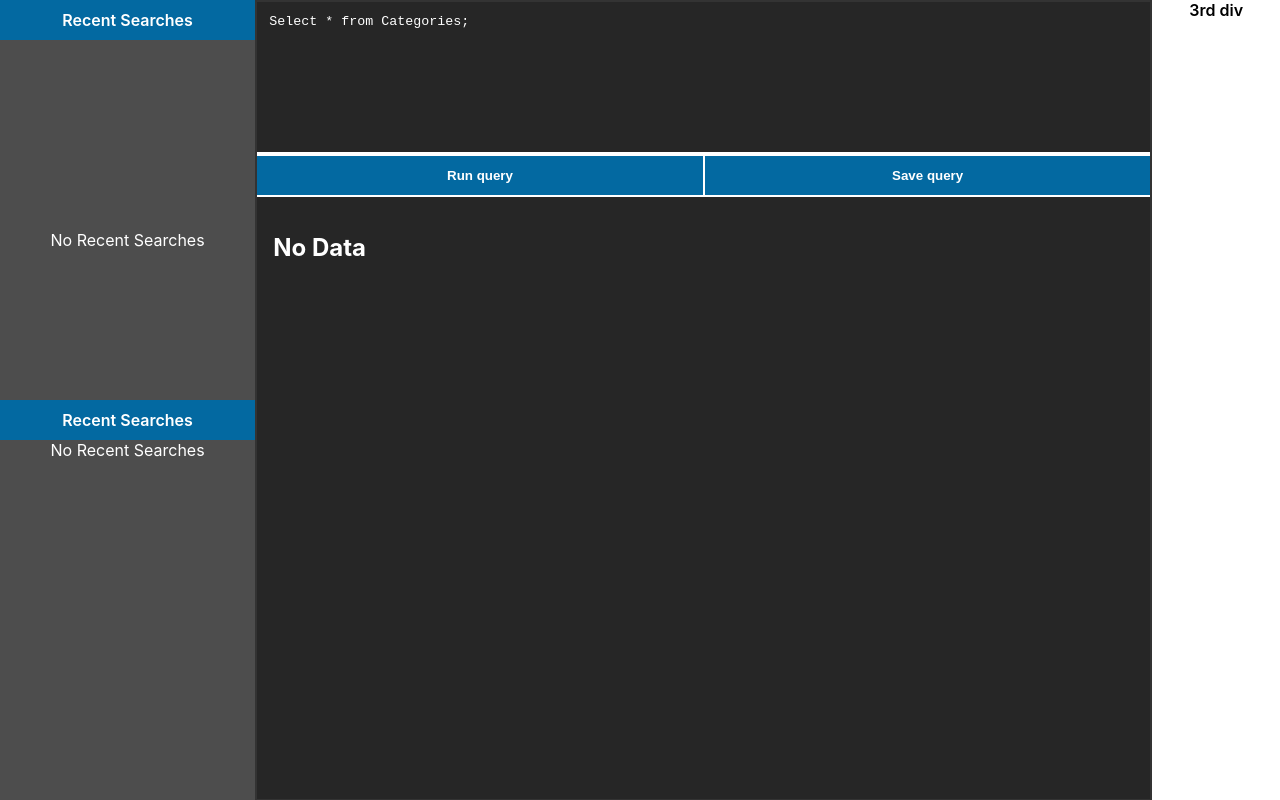
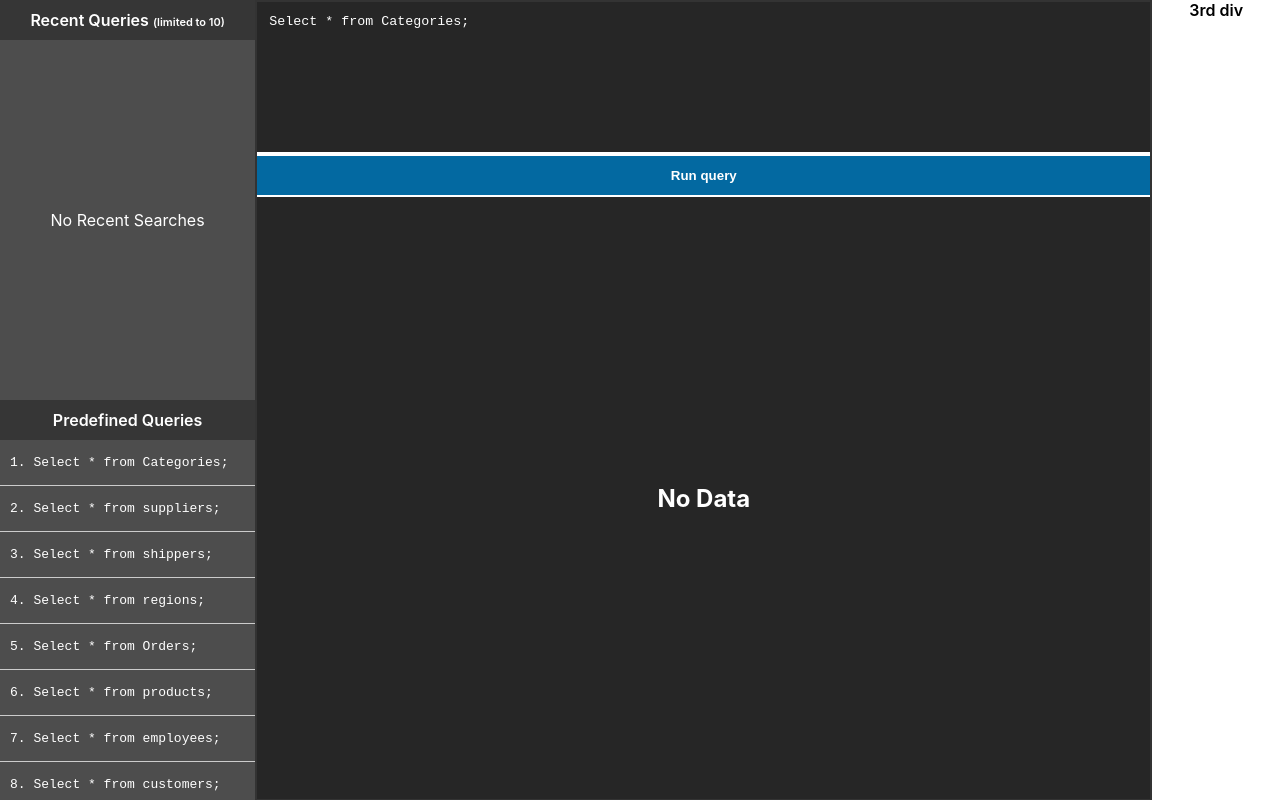
Before and after one commit to rajatgupta1993/QueryEditor, a React (Create React App) app: page / in a window 1280 px wide. Built offline with nearby package versions, Linux system fonts and the light colour scheme.

Commit message:
few minor changes

```diff
--- a/src/App.css
+++ b/src/App.css
@@ -34,7 +34,7 @@
 }
 
 .rq-header{
-  background-color: #0369a1;
+  background-color: #26262694;
   font-size: 16px;
   padding: 10px 5px;
   text-align: center;
@@ -46,16 +46,17 @@
   border-bottom: 1px solid #ccc;
 }
 
-.qv-cont{
-
-}
-
 .bold{
   font-weight: 600;
 }
 
+.bold span{
+  font-size: 11px;
+}
+
 .empty-cont{
   height: 100%;
+  width: 100%;
   display: flex;
   justify-content: center;
   align-items: center;
@@ -64,3 +65,8 @@
 .rs-cont{
   height: 50%;
 }
+
+.rs-cont-1{
+  overflow: scroll;
+  height: calc(100% - 40px);
+}
--- a/src/App.js
+++ b/src/App.js
@@ -1,7 +1,7 @@
 import './App.css';
 import QueryEditor from './components/queryEditor';
 import { useEffect, useState } from 'react';
-import { getQueryResult, QUERY_LS_KEY } from './utils';
+import { getQueryResult, QUERY_LS_KEY, PRE_DEFINED_QUERIES } from './utils';
 import ResultViewer from './components/resultViewer';
 
 function App() {
@@ -32,8 +32,9 @@ function App() {
         <div className='left-sidebar'>
           <div className='rs-cont'>
             <div className='rq-header'>
-              <div className='bold'> Recent Searches</div>
+              <div className='bold'> Recent Queries <span>(limited to 10)</span></div>
             </div>
+            <div className='rs-cont-1'>
               {recentQueriesList?.length ?
                 recentQueriesList.map((query, i) => (
                   <div className='rq-row' key={i} onClick={() => {
@@ -47,24 +48,23 @@ function App() {
                   </div>
                 )
               }
+              </div>
           </div>
-          <div>
+          <div className='rs-cont'>
             <div className='rq-header'>
-              <div className='bold'> Recent Searches</div>
+              <div className='bold'> Predefined Queries</div>
             </div>
-              {recentQueriesList?.length ?
-                recentQueriesList.map((query, i) => (
+            <div className='rs-cont-1'>
+
+              {PRE_DEFINED_QUERIES.map((query, i) => (
                   <div className='rq-row' key={i} onClick={() => {
                     setQuery(query);
                   }}>
                     <pre>{`${i+1}. ${query}`}</pre>
                   </div>
-                )): (
-                  <div className='empty-cont'>
-                    No Recent Searches
-                  </div>
-                )
+                ))
               }
+              </div>
           </div>
         </div>
         <div className='main-content'>
--- a/src/components/TableView.js
+++ b/src/components/TableView.js
@@ -1,4 +1,4 @@
-import React, { useState } from "react";
+import React from "react";
 import "../styles/queryStyles.css";
 import { useTable } from 'react-table'
 
--- a/src/components/queryEditor.js
+++ b/src/components/queryEditor.js
@@ -2,7 +2,6 @@ import React from "react";
 import "../styles/queryStyles.css";
 
 const QueryEditor = ({onQuerySubmit, query, onQueryChange, isLoading}) => {
-    console.log("isLoading", isLoading);
 return(
     <>
     <textarea
@@ -14,9 +13,6 @@ return(
         <button className="query-submit-btn rq-btn" onClick={() => onQuerySubmit(query)} disabled={isLoading}>
             {isLoading ? "Loading Result ..." : "Run query"}
         </button>
-        <button className="query-submit-btn sq-btn" onClick={() => onQuerySubmit(query)} disabled={isLoading}>
-            {isLoading ? "Loading Result ..." : "Save query"}
-        </button>
     </div>
    </>
 )
--- a/src/components/resultViewer.js
+++ b/src/components/resultViewer.js
@@ -1,4 +1,4 @@
-import React, { useMemo, useState } from "react";
+import React, { useMemo } from "react";
 import "../styles/resultViewerStyles.css";
 import { getTableColumns } from "../utils";
 import TableView from "./TableView";
@@ -6,99 +6,7 @@ import TableView from "./TableView";
 const ResultViewer = ({result=[], isLoading}) => {
 
     const columns = useMemo(() => {
-        // return  ["categoryID", "Description", "Name"];
-
-        // return [
-        //     {
-        //         "Header": "orderID",
-        //         "accessor": "orderID"
-        //     },
-        //     {
-        //         "Header": "customerID",
-        //         "accessor": "customerID"
-        //     },
-        //     {
-        //         "Header": "employeeID",
-        //         "accessor": "employeeID"
-        //     },
-        //     {
-        //         "Header": "orderDate",
-        //         "accessor": "orderDate"
-        //     },
-        //     {
-        //         "Header": "requiredDate",
-        //         "accessor": "requiredDate"
-        //     },
-        //     {
-        //         "Header": "shippedDate",
-        //         "accessor": "shippedDate"
-        //     },
-        //     {
-        //         "Header": "shipVia",
-        //         "accessor": "shipVia"
-        //     },
-        //     {
-        //         "Header": "freight",
-        //         "accessor": "freight"
-        //     },
-        //     {
-        //         "Header": "shipName",
-        //         "accessor": "shipName"
-        //     },
-        //     {
-        //         "Header": "shipAddress",
-        //         "columns": [
-        //             {
-        //                 "Header": "street",
-        //                 "accessor": "shipAddress.street"
-        //             },
-        //             {
-        //                 "Header": "city",
-        //                 "accessor": "shipAddress.city"
-        //             },
-        //             {
-        //                 "Header": "region",
-        //                 "accessor": "shipAddress.region"
-        //             },
-        //             {
-        //                 "Header": "postalCode",
-        //                 "accessor": "shipAddress.postalCode"
-        //             },
-        //             {
-        //                 "Header": "country",
-        //                 "accessor": "shipAddress.country"
-        //             }
-        //         ]
-        //     },
-        //     {
-        //         "Header": "details",
-        //         "columns": [
-        //             {
-        //                 "Header": "0",
-        //                 "columns": [
-        //                     {
-        //                         "Header": "productID",
-        //                         "accessor": "details[0].productID"
-        //                     },
-        //                     {
-        //                         "Header": "unitPrice",
-        //                         "accessor": "details[0].unitPrice"
-        //                     },
-        //                     {
-        //                         "Header": "quantity",
-        //                         "accessor": "details[0].quantity"
-        //                     },
-        //                     {
-        //                         "Header": "discount",
-        //                         "accessor": "details[0].discount"
-        //                     }
-        //                 ]
-        //             }
-        //         ]
-        //     }
-        // ]
         const columnArr = getTableColumns(result[0], [])
-        console.log("columnArr", columnArr);
         return columnArr;
     }, [result])
 
@@ -106,7 +14,9 @@ const ResultViewer = ({result=[], isLoading}) => {
  if(!result?.length){
     return (
         <div className="table-cont">
-            <h2> No Data</h2>
+            <div className="empty-cont">
+             <h2> No Data</h2>
+            </div>
         </div>)
  }
  if(isLoading){
--- a/src/styles/queryStyles.css
+++ b/src/styles/queryStyles.css
@@ -20,7 +20,7 @@ textarea:focus{
 }
 
 .query-submit-btn{
-    width: 50%;
+    width: 100%;
     padding: 12px 18px;
     color: white;
     margin: 0;
--- a/src/utils/index.js
+++ b/src/utils/index.js
@@ -13,6 +13,7 @@ const saveQuery = (query) => {
     // const lsData
     let savedData = JSON.parse(localStorage.getItem(QUERY_LS_KEY) || "[]");
     savedData.unshift(query);
+    if(savedData.length > 10) savedData.pop();
     localStorage.setItem(QUERY_LS_KEY, JSON.stringify(savedData));
 }
 
@@ -109,3 +110,14 @@ export const getTableColumns = (obj, columnArr, accessorKey="") => {
     }
     return columnArr;
 }
+
+export const PRE_DEFINED_QUERIES = [
+    "Select * from Categories;",
+    "Select * from suppliers;",
+    "Select * from shippers;",
+    "Select * from regions;",
+    "Select * from Orders;",
+    "Select * from products;",
+    "Select * from employees;",
+    "Select * from customers;",
+]
```
